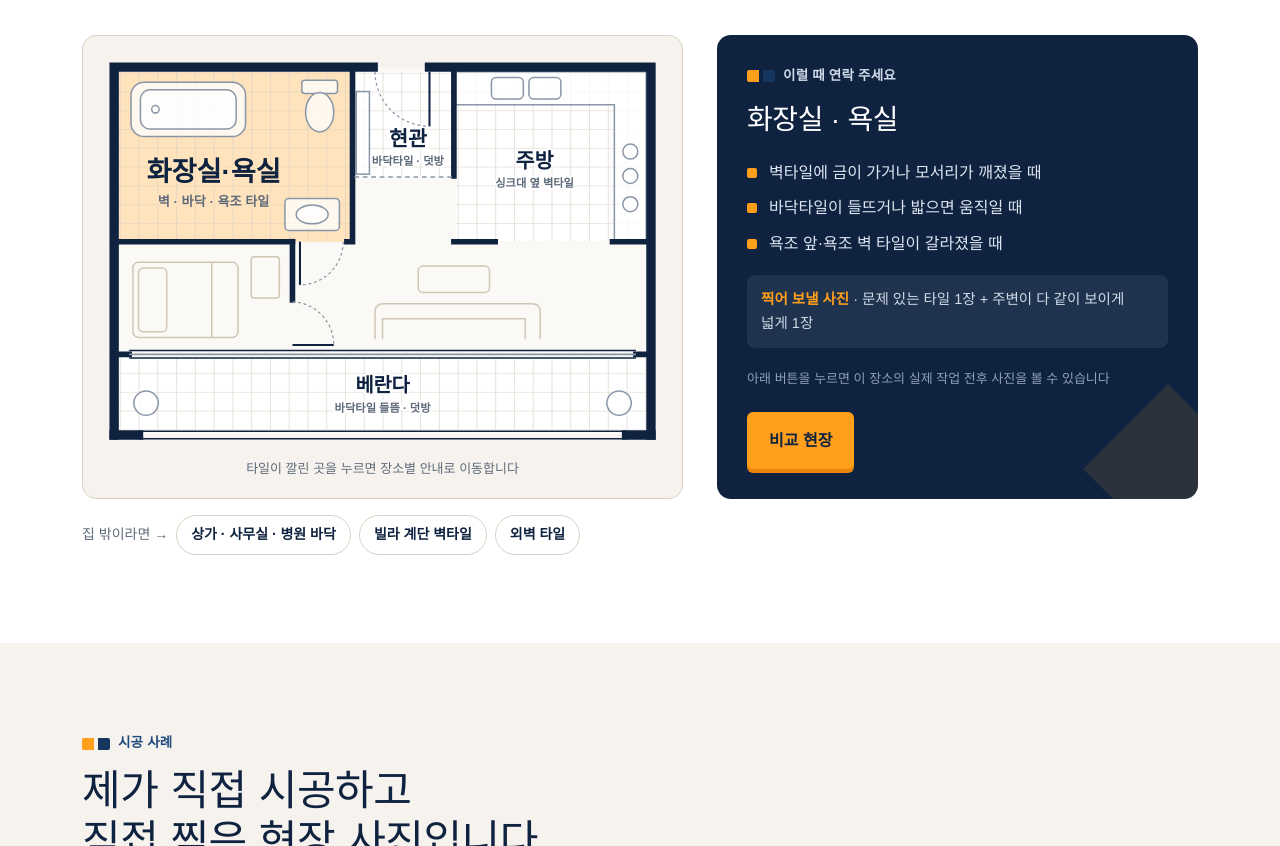
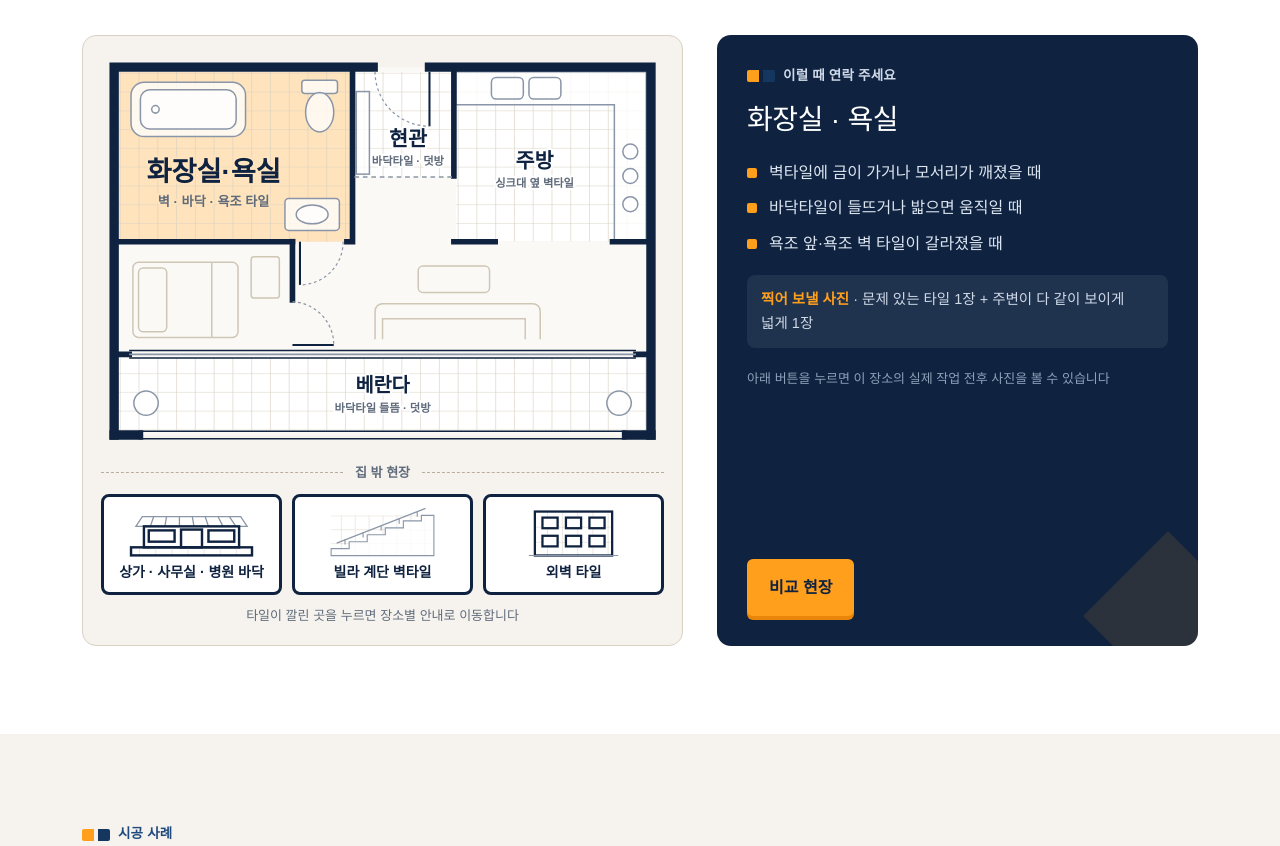
Before and after one commit to jjh1987/papajangs-site, a plain HTML site: page index.html in a window 1280 px wide. Shown: the part 978-1824 px from the top of the page. Drawn offline with Linux system fonts and the light colour scheme; no server answers; a web font is replaced by a local one.

Commit message:
집 밖이라면 줄을 평면도 아래 집 밖 현장 버튼으로 교체

```diff
--- a/index.html
+++ b/index.html
@@ -22,7 +22,7 @@
 <link rel="stylesheet" href="https://cdn.jsdelivr.net/gh/orioncactus/pretendard@v1.3.9/dist/web/variable/pretendardvariable-dynamic-subset.min.css">
 <link rel="preconnect" href="https://fonts.googleapis.com"><link rel="preconnect" href="https://fonts.gstatic.com" crossorigin>
 <link href="https://fonts.googleapis.com/css2?family=Black+Han+Sans&family=Montserrat:wght@800&family=Nanum+Pen+Script&display=swap" rel="stylesheet">
-<link rel="stylesheet" href="css/style.css?v=20261121f">
+<link rel="stylesheet" href="css/style.css?v=20261121g">
 <script type="application/ld+json">{"@context":"https://schema.org","@type":"HomeAndConstructionBusiness","name":"파파장스 타일보수","alternateName":"PAPAJANG'S","telephone":"+82-10-2900-8802","areaServed":["서울","경기"],"sameAs":["https://blog.naver.com/papajangs"],"description":"서울·경기 화장실 타일 보수, 깨진 타일 교체, 들뜬 타일 보수"}</script>
 <script type="application/ld+json">{"@context":"https://schema.org","@type":"FAQPage","mainEntity":[{"@type":"Question","name":"화장실 타일이 깨졌는데, 한두 장만 바꿔도 되나요?","acceptedAnswer":{"@type":"Answer","text":"주변 타일이 단단히 붙어 있으면 전체 공사 없이 문제 있는 타일만 보수 및 교체 가능합니다. 다만 옆 타일까지 들떠 있으면 같이 손봐야 해서, 작업 전에 주변 상태를 꼭 확인합니다."}},{"@type":"Question","name":"비용은 얼마인가요?","acceptedAnswer":{"@type":"Answer","text":"타일 한 장이라도 위치와 주변 상황, 작업 난이도에 따라 비용이 달라 정해진 가격표가 없습니다. 사진을 보내주시면 꼼꼼히 보고 최대한 바로 견적을 드리고, 사진으로 어려우면 직접 방문해서라도 최소 견적을 맞춰드립니다."}},{"@type":"Question","name":"같은 타일을 구할 수 있나요?","acceptedAnswer":{"@type":"Answer","text":"같은 타일은 아파트·빌라 관리사무소나 댁에 따로 보관해 둔 타일이 있을 때만 쓸 수 있습니다. 보관해 둔 타일이 없으면 같은 타일은 구할 수 없어서, 거래처를 통해 최대한 비슷한 타일을 찾아 맞춥니다."}},{"@type":"Question","name":"어느 지역까지 오시나요?","acceptedAnswer":{"@type":"Answer","text":"서울·경기 전 지역 출장 가능합니다. 경기 근교는 예약하시면 일정을 맞춰 방문합니다."}},{"@type":"Question","name":"상담한 분이 직접 시공하나요?","acceptedAnswer":{"@type":"Answer","text":"네. 대표인 제가 직접 상담하고 시공까지 합니다."}},{"@type":"Question","name":"타일 말고 다른 작업도 하나요?","acceptedAnswer":{"@type":"Answer","text":"타일 보수가 중심이고, 음식물처리기 철거와 샷시 구멍 복원도 상담 가능합니다."}}]}</script>
 </head>
@@ -113,9 +113,17 @@
             <path class="step" d="M270 131H374"/>
           </g>
         </svg>
+        <div class="out-row">
+          <p class="out-head">집 밖 현장</p>
+          <div class="out-grid">
+            <a class="room out-btn" data-room="out" href="tile-repair.html"><svg viewBox="28 38 154 62" aria-hidden="true"><path d="M44 50H166L174 62H36Z"/><path class="ln" d="M58 50L54 62M74 50L72 62M90 50L90 62M106 50L108 62M122 50L126 62M138 50L144 62M152 50L160 62"/><rect x="46" y="62" width="118" height="26"/><rect x="92" y="66" width="26" height="22"/><rect x="52" y="67" width="32" height="14"/><rect x="126" y="67" width="32" height="14"/><rect class="tl" x="30" y="88" width="150" height="10"/></svg><b>상가 · 사무실 · 병원 바닥</b></a>
+            <a class="room out-btn" data-room="out" href="tile-repair.html"><svg viewBox="224 28 152 72" aria-hidden="true"><rect class="tl" x="226" y="40" width="148" height="58" style="stroke:none"/><path d="M226 98V88H252V78H278V68H304V58H330V48H356V40H374V98Z"/><path class="ln" d="M234 80L362 30M246 74V82M272 64V72M298 54V62M324 44V52M350 34V42"/></svg><b>빌라 계단 벽타일</b></a>
+            <a class="room out-btn" data-room="out" href="tile-repair.html"><svg viewBox="430 34 130 66" aria-hidden="true"><rect class="tl" x="444" y="40" width="102" height="58"/><rect x="454" y="48" width="20" height="14"/><rect x="485" y="48" width="20" height="14"/><rect x="516" y="48" width="20" height="14"/><rect x="454" y="72" width="20" height="14"/><rect x="485" y="72" width="20" height="14"/><rect x="516" y="72" width="20" height="14"/><path class="ln" d="M436 98H554"/></svg><b>외벽 타일</b></a>
+          </div>
+        </div>
         <p class="plan-note">타일이 깔린 곳을 누르면 장소별 안내로 이동합니다</p>
       </div>
-      <div class="room-card" data-roomcard='{"bath":{"name":"화장실 · 욕실","href":"bathroom-tile.html","items":["벽타일에 금이 가거나 모서리가 깨졌을 때","바닥타일이 들뜨거나 밟으면 움직일 때","욕조 앞·욕조 벽 타일이 갈라졌을 때"],"shot":"문제 있는 타일 1장 + 주변이 다 같이 보이게 넓게 1장","cnt":"아래 버튼을 누르면 이 장소의 실제 작업 전후 사진을 볼 수 있습니다","log":"bathroom-tile.html#log"},"entr":{"name":"현관","href":"entrance-tile.html","items":["바닥타일 한두 장이 깨졌을 때","중문·문턱 쪽 타일이 깨졌을 때","오래된 바닥을 새 타일로 덮고 싶을 때(덧방)"],"shot":"문제 있는 타일 1장 + 주변이 다 같이 보이게 넓게 1장","cnt":"아래 버튼을 누르면 이 장소의 실제 작업 전후 사진을 볼 수 있습니다","log":"entrance-tile.html#log"},"kit":{"name":"주방","href":"kitchen-tile.html","items":["벽타일 사이가 벌어지거나 들떴을 때","싱크대 옆·위 타일이 깨졌을 때"],"shot":"문제 있는 타일 1장 + 주변이 다 같이 보이게 넓게 1장","cnt":"아래 버튼을 누르면 이 장소의 실제 작업 전후 사진을 볼 수 있습니다","log":"kitchen-tile.html#log"},"ver":{"name":"베란다","href":"veranda-tile.html","items":["바닥타일이 들떠서 밟으면 움직일 때","타일이 깨지거나 모서리가 일어났을 때","낡은 바닥을 덧방으로 정리하고 싶을 때"],"shot":"문제 있는 타일 1장 + 주변이 다 같이 보이게 넓게 1장","cnt":"아래 버튼을 누르면 이 장소의 실제 작업 전후 사진을 볼 수 있습니다","log":"veranda-tile.html#log"}}'>
+      <div class="room-card" data-roomcard='{"bath":{"name":"화장실 · 욕실","href":"bathroom-tile.html","items":["벽타일에 금이 가거나 모서리가 깨졌을 때","바닥타일이 들뜨거나 밟으면 움직일 때","욕조 앞·욕조 벽 타일이 갈라졌을 때"],"shot":"문제 있는 타일 1장 + 주변이 다 같이 보이게 넓게 1장","cnt":"아래 버튼을 누르면 이 장소의 실제 작업 전후 사진을 볼 수 있습니다","log":"bathroom-tile.html#log"},"entr":{"name":"현관","href":"entrance-tile.html","items":["바닥타일 한두 장이 깨졌을 때","중문·문턱 쪽 타일이 깨졌을 때","오래된 바닥을 새 타일로 덮고 싶을 때(덧방)"],"shot":"문제 있는 타일 1장 + 주변이 다 같이 보이게 넓게 1장","cnt":"아래 버튼을 누르면 이 장소의 실제 작업 전후 사진을 볼 수 있습니다","log":"entrance-tile.html#log"},"kit":{"name":"주방","href":"kitchen-tile.html","items":["벽타일 사이가 벌어지거나 들떴을 때","싱크대 옆·위 타일이 깨졌을 때"],"shot":"문제 있는 타일 1장 + 주변이 다 같이 보이게 넓게 1장","cnt":"아래 버튼을 누르면 이 장소의 실제 작업 전후 사진을 볼 수 있습니다","log":"kitchen-tile.html#log"},"ver":{"name":"베란다","href":"veranda-tile.html","items":["바닥타일이 들떠서 밟으면 움직일 때","타일이 깨지거나 모서리가 일어났을 때","낡은 바닥을 덧방으로 정리하고 싶을 때"],"shot":"문제 있는 타일 1장 + 주변이 다 같이 보이게 넓게 1장","cnt":"아래 버튼을 누르면 이 장소의 실제 작업 전후 사진을 볼 수 있습니다","log":"veranda-tile.html#log"},"out":{"name":"집 밖 타일","href":"tile-repair.html","items":["상가·사무실·병원 입구나 복도 타일이 깨졌을 때","빌라 계단 벽타일이 갈라졌을 때","외벽 타일이 떨어지려 할 때"],"shot":"문제 있는 타일 1장 + 주변이 다 같이 보이게 넓게 1장","cnt":"아래 버튼을 누르면 이 장소의 실제 작업 전후 사진을 볼 수 있습니다","log":"tile-repair.html#log"}}'>
         <span class="kicker">이럴 때 연락 주세요</span>
         <h3 class="disp">화장실 · 욕실</h3>
         <ul><li>벽타일에 금이 가거나 모서리가 깨졌을 때</li><li>바닥타일이 들뜨거나 밟으면 움직일 때</li><li>욕조 앞·욕조 벽 타일이 갈라졌을 때</li></ul>
@@ -124,7 +132,6 @@
         <a class="btn btn-main" href="bathroom-tile.html#log">비교 현장</a>
       </div>
     </div>
-    <div class="other-places"><span style="font-size:14px;color:var(--muted);align-self:center">집 밖이라면 →</span><a href="tile-repair.html">상가 · 사무실 · 병원 바닥</a><a href="tile-repair.html">빌라 계단 벽타일</a><a href="tile-repair.html">외벽 타일</a></div>
   </div>
 </section>
 
```
